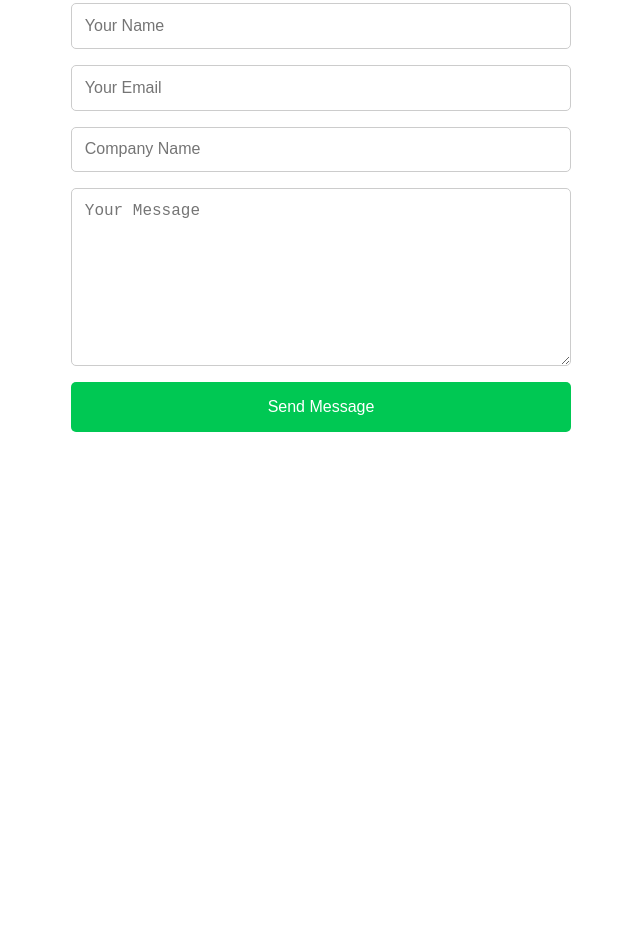
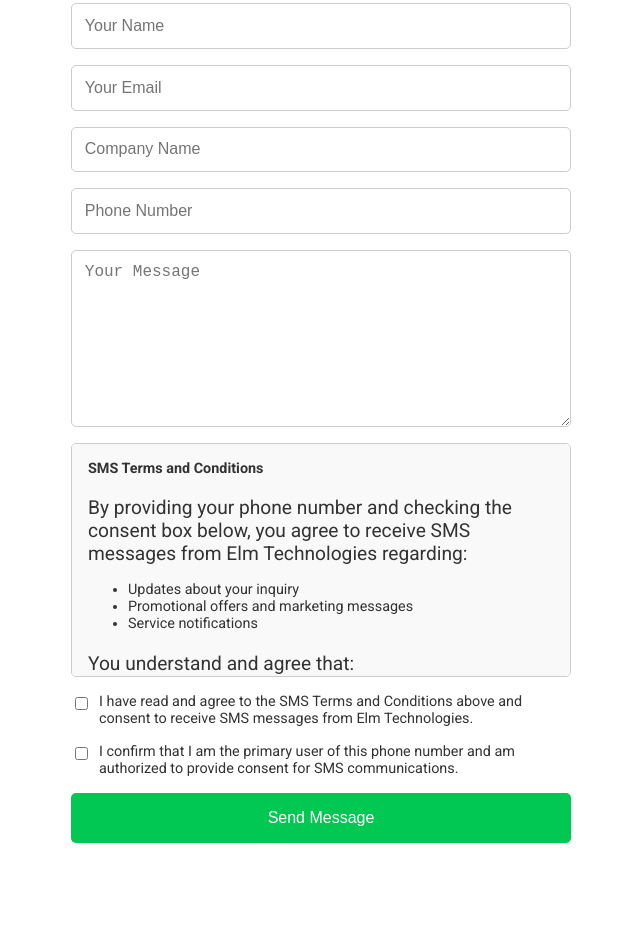
Before and after one commit to gedankener/elmerpwebsite, a plain HTML site: page index.html in a window 1280 px wide. Shown: the part 2363-3308 px from the top of the page, without its empty margins (319-959 px from the left). Before the commit the page ends 2923 px from the top, so only its background shows below. Drawn offline with Linux system fonts and the light colour scheme.

Commit message:
updated contact form to be compliant with regulations

```diff
--- a/index.html
+++ b/index.html
@@ -483,11 +483,51 @@
         </section>
         <section id="contact">
             <h2>Contact Us</h2>
-            <form>
+            <form id="contactForm">
                 <input type="text" placeholder="Your Name" required>
                 <input type="email" placeholder="Your Email" required>
                 <input type="text" placeholder="Company Name">
+                <input type="tel" placeholder="Phone Number" pattern="[0-9]{10}" title="Please enter a valid 10-digit phone number" required>
                 <textarea placeholder="Your Message" rows="5" required></textarea>
+
+                <div class="consent-section" style="margin-bottom: 1rem; font-size: 0.9rem;">
+                    <div class="terms-box" style="max-height: 200px; overflow-y: auto; border: 1px solid #ccc; padding: 1rem; margin-bottom: 1rem; background-color: #f9f9f9; border-radius: 5px;">
+                        <h4 style="margin-top: 0;">SMS Terms and Conditions</h4>
+                        <p>By providing your phone number and checking the consent box below, you agree to receive SMS messages from Elm Technologies regarding:</p>
+                        <ul style="margin-bottom: 1rem;">
+                            <li>Updates about your inquiry</li>
+                            <li>Promotional offers and marketing messages</li>
+                            <li>Service notifications</li>
+                        </ul>
+                        <p>You understand and agree that:</p>
+                        <ul style="margin-bottom: 1rem;">
+                            <li>Message and data rates may apply</li>
+                            <li>Message frequency varies based on your account activity</li>
+                            <li>You can text STOP to cancel messages at any time</li>
+                            <li>You can text HELP for customer support</li>
+                            <li>Your consent is not required as a condition of purchase</li>
+                            <li>We may use automated dialing systems to deliver messages</li>
+                        </ul>
+                        <p>Your information will be used according to our privacy practices:</p>
+                        <ul>
+                            <li>We collect your phone number and related messaging data</li>
+                            <li>We do not sell your personal information</li>
+                            <li>We maintain industry-standard security measures</li>
+                            <li>We retain messaging records as required by law</li>
+                        </ul>
+                    </div>
+
+                    <label style="display: flex; align-items: start; gap: 8px; margin-bottom: 1rem;">
+                        <input type="checkbox" required style="margin-top: 4px;">
+                        <span>I have read and agree to the SMS Terms and Conditions above and consent to receive SMS messages from Elm Technologies.</span>
+                    </label>
+
+                    <label style="display: flex; align-items: start; gap: 8px;">
+                        <input type="checkbox" required style="margin-top: 4px;">
+                        <span>I confirm that I am the primary user of this phone number and am authorized to provide consent for SMS communications.</span>
+                    </label>
+                </div>
+
                 <button type="submit">Send Message</button>
             </form>
         </section>
```
